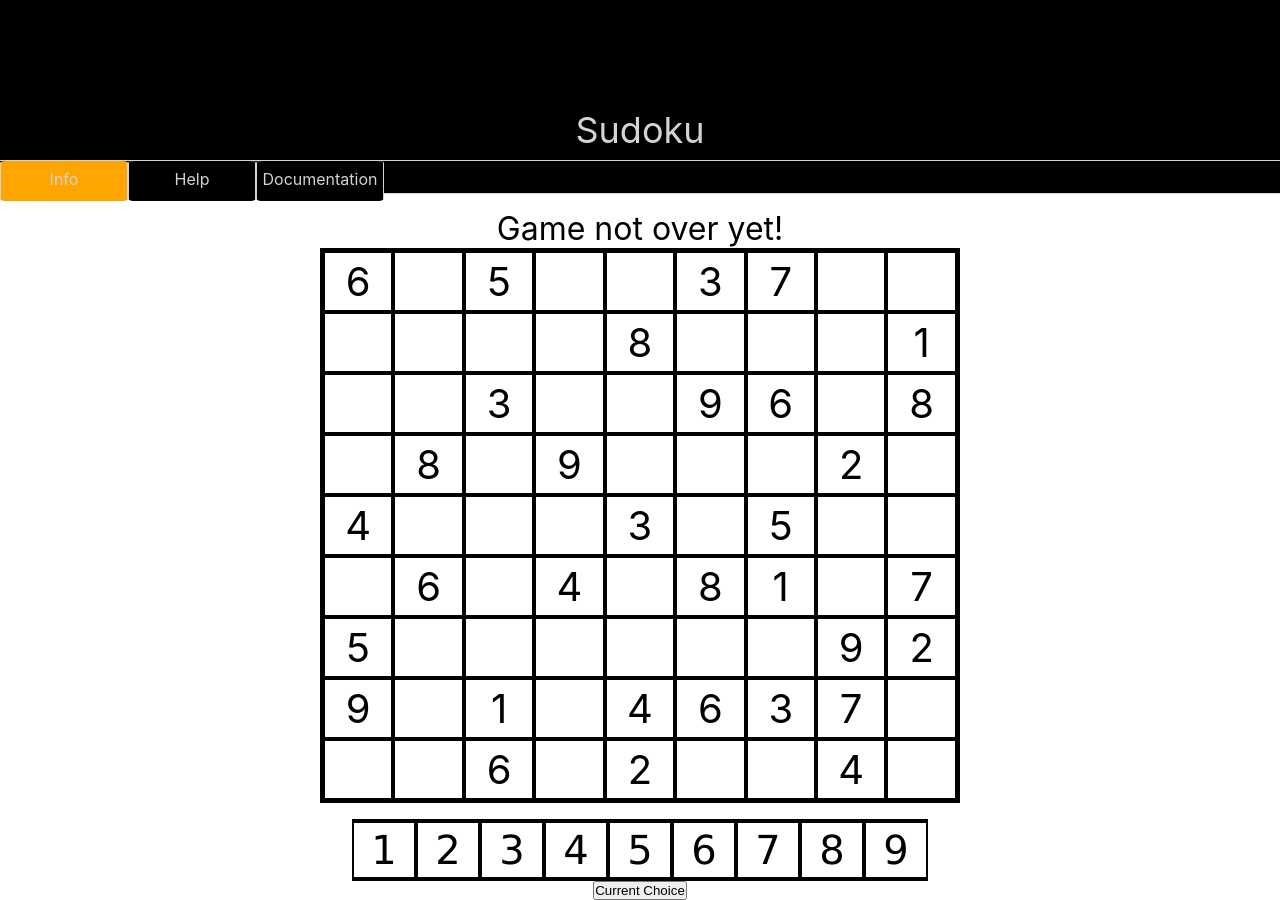
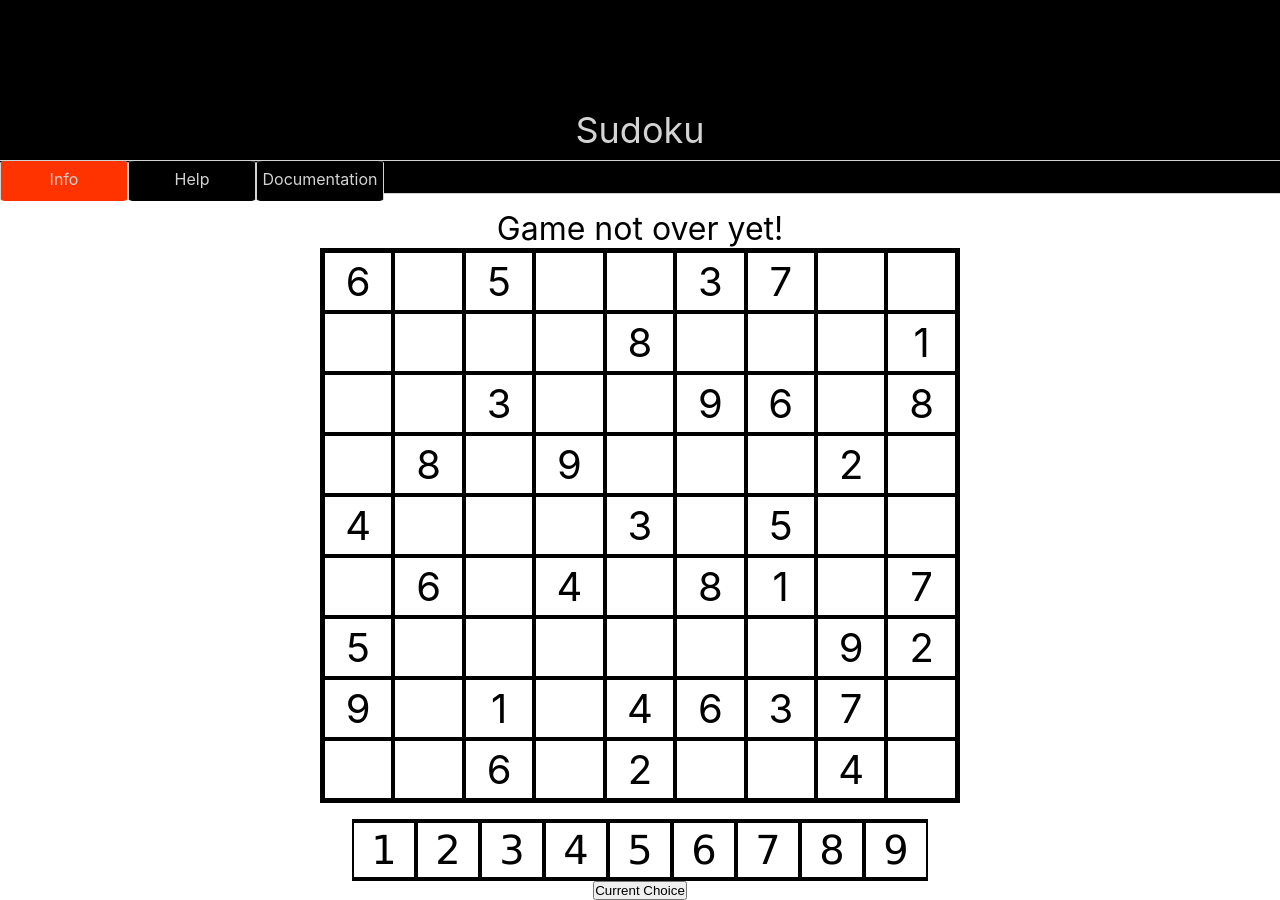
Before and after one commit to ShaneClancy/sudoku, a React app: page / in a window 1280 px wide. In both pictures the pointer is over the element "Info". Built offline with nearby package versions, Linux system fonts and the light colour scheme.

Commit message:
changed nav background transition

```diff
--- a/src/index.css
+++ b/src/index.css
@@ -44,7 +44,7 @@
 
 .nav-component:hover {
     transition: background-color 1s ease;
-    background-color: orange;
+    background-color: rgb(255, 51, 0);
 }
 
 .title {
```
